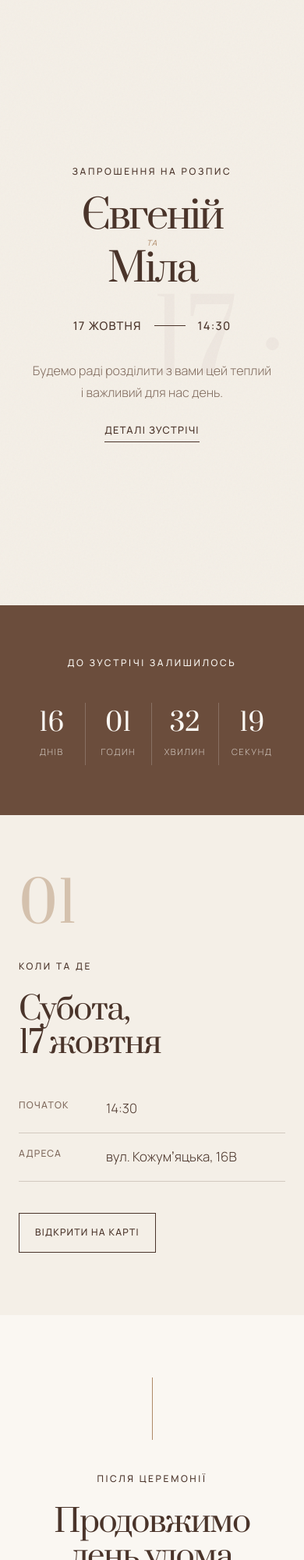
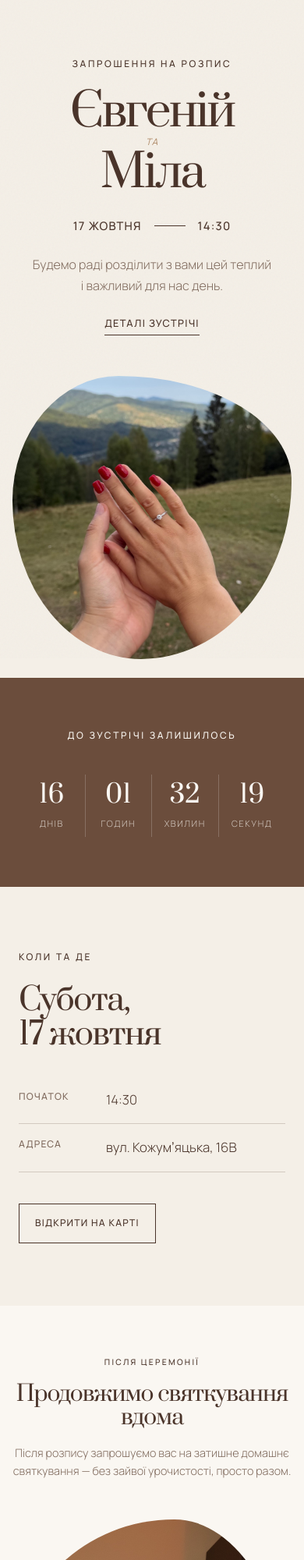
Before and after one commit to molitvinYe/wedding-invitation, a plain HTML site: page index.html in a window 390 px wide. Shown: the top 2000 px of the page at 78% size. Drawn offline with Linux system fonts and the light colour scheme.

Commit message:
Add selected photos to invitation

```diff
--- a/index.html
+++ b/index.html
@@ -25,7 +25,16 @@
   <body>
     <main>
       <section class="hero" aria-labelledby="invitation-title">
-        <div class="hero__ornament" aria-hidden="true">17 · 10</div>
+        <figure class="hero__photo">
+          <img
+            src="assets/hero-ring.jpg"
+            alt="Руки Євгенія та Міли з каблучкою на тлі гір"
+            width="1012"
+            height="1800"
+            fetchpriority="high"
+          />
+        </figure>
+        <div class="hero__content">
           <p class="eyebrow">Запрошення на розпис</p>
           <h1 id="invitation-title">
             <span>Євгеній</span>
@@ -41,6 +50,7 @@
             Будемо раді розділити з вами цей теплий і важливий для нас день.
           </p>
           <a class="text-link" href="#details">Деталі зустрічі</a>
+        </div>
       </section>
 
       <section class="countdown" aria-labelledby="countdown-title">
@@ -54,7 +64,6 @@
       </section>
 
       <section class="details" id="details" aria-labelledby="details-title">
-        <div class="section-number" aria-hidden="true">01</div>
         <div class="details__content">
           <p class="eyebrow">Коли та де</p>
           <h2 id="details-title">Субота,<br />17 жовтня</h2>
@@ -78,19 +87,28 @@
       </section>
 
       <section class="celebration" aria-labelledby="celebration-title">
-        <div class="celebration__line" aria-hidden="true"></div>
+        <div class="celebration__copy">
           <p class="eyebrow">Після церемонії</p>
-        <h2 id="celebration-title">Продовжимо день удома</h2>
+          <h2 id="celebration-title">Продовжимо святкування вдома</h2>
           <p>
             Після розпису запрошуємо вас на затишне домашнє святкування — без зайвої
             урочистості, просто разом.
           </p>
+        </div>
+        <figure class="celebration__photo">
+          <img
+            src="assets/couple-home.jpg"
+            alt="Євгеній та Міла вдома"
+            width="1200"
+            height="1800"
+            loading="lazy"
+          />
+        </figure>
         <p class="gift-note">Найкращий подарунок для нас — ваша присутність. Будь ласка, без подарунків.</p>
       </section>
 
       <section class="dress-code" aria-labelledby="dress-code-title">
         <div class="dress-code__copy">
-          <div class="section-number" aria-hidden="true">02</div>
           <p class="eyebrow">Дрескод</p>
           <h2 id="dress-code-title">Світлі природні відтінки</h2>
           <p>
--- a/styles.css
+++ b/styles.css
@@ -52,25 +52,38 @@ footer {
 }
 
 .hero {
-  position: relative;
   display: grid;
   min-height: 100svh;
-  place-content: center;
+  padding: clamp(2rem, 5vw, 5rem);
+  grid-template-columns: minmax(18rem, 0.82fr) minmax(26rem, 1.18fr);
+  gap: clamp(1.5rem, 3vw, 3.5rem);
+  align-items: center;
   overflow: hidden;
-  text-align: center;
 }
 
-.hero__ornament {
-  position: absolute;
-  top: 50%;
-  left: 50%;
-  z-index: -1;
-  color: rgba(107, 77, 60, 0.045);
-  font-family: var(--serif);
-  font-size: clamp(8rem, 26vw, 24rem);
-  line-height: 0.8;
-  transform: translate(-50%, -50%) rotate(-8deg);
-  white-space: nowrap;
+.hero__photo {
+  width: 100%;
+  max-width: 38rem;
+  height: min(76svh, 47rem);
+  margin: 0;
+  border-radius: 38% 62% 54% 46% / 44% 37% 63% 56%;
+  overflow: hidden;
+}
+
+.hero__photo img {
+  width: 100%;
+  height: 100%;
+  display: block;
+  object-fit: cover;
+  object-position: 50% 61%;
+}
+
+.hero__content {
+  display: grid;
+  width: min(42rem, 100%);
+  padding: clamp(1rem, 3vw, 3rem) 0;
+  place-content: center;
+  text-align: center;
 }
 
 .eyebrow {
@@ -107,6 +120,10 @@ h1 .ampersand {
   font-weight: 400;
   letter-spacing: 0.08em;
   text-transform: uppercase;
+}
+
+.hero__content h1 {
+  font-size: clamp(3.15rem, 6vw, 6.25rem);
 }
 
 .hero__date {
@@ -189,22 +206,14 @@ h1 .ampersand {
 
 .details {
   display: grid;
-  min-height: 45rem;
   padding-block: clamp(5rem, 12vw, 10rem);
-  grid-template-columns: 0.55fr 1fr;
+  grid-template-columns: 1fr;
   align-items: start;
-}
-
-.section-number {
-  color: var(--accent);
-  font-family: var(--serif);
-  font-size: clamp(4rem, 10vw, 9rem);
-  line-height: 1;
-  opacity: 0.45;
 }
 
 .details__content {
   width: min(34rem, 100%);
+  margin-inline: auto;
 }
 
 h2 {
@@ -259,32 +268,49 @@ dd {
 }
 
 .celebration {
+  display: grid;
   padding-block: clamp(5rem, 12vw, 10rem);
   background: var(--paper-light);
-  text-align: center;
+  grid-template-columns: minmax(22rem, 1.2fr) minmax(16rem, 0.8fr);
+  grid-template-areas:
+    "copy photo"
+    "gift photo";
+  gap: clamp(3rem, 8vw, 8rem);
+  align-items: center;
 }
 
-.celebration__line {
-  width: 1px;
-  height: 5rem;
-  margin: 0 auto 2.5rem;
-  background: var(--accent);
+.celebration__copy {
+  grid-area: copy;
 }
 
-.celebration h2,
-.celebration > p:not(.eyebrow) {
-  width: min(42rem, 100%);
-  margin-inline: auto;
+.celebration__photo {
+  height: clamp(28rem, 46vw, 40rem);
+  margin: 0;
+  border-radius: 58% 42% 36% 64% / 46% 58% 42% 54%;
+  grid-area: photo;
+  overflow: hidden;
 }
 
-.celebration > p:not(.eyebrow) {
+.celebration__photo img {
+  width: 100%;
+  height: 100%;
+  display: block;
+  object-fit: cover;
+  object-position: 50% 48%;
+}
+
+.celebration__copy h2,
+.celebration__copy > p:not(.eyebrow) {
+  width: min(42rem, 100%);
+}
+
+.celebration__copy > p:not(.eyebrow) {
   color: var(--muted);
 }
 
 .celebration .gift-note {
-  margin-top: 2.5rem;
-  padding-top: 2rem;
-  border-top: 1px solid var(--line);
+  margin: 0;
+  grid-area: gift;
   color: var(--ink);
   font-family: var(--serif);
   font-size: clamp(1.25rem, 3vw, 1.75rem);
@@ -369,9 +395,40 @@ footer strong span {
   text-transform: uppercase;
 }
 
-@media (max-width: 720px) {
+@media (max-width: 820px) {
   .hero {
-    min-height: 92svh;
+    min-height: 0;
+    padding: 0;
+    grid-template-columns: 1fr;
+    grid-template-rows: auto auto;
+    gap: 0;
+  }
+
+  .hero__content {
+    width: 100%;
+    padding: 4.5rem 1.5rem 3.25rem;
+    order: 1;
+  }
+
+  .hero__content h1 {
+    margin-bottom: 1.75rem;
+    font-size: clamp(3.25rem, 15vw, 4.75rem);
+  }
+
+  .hero__intro {
+    margin-top: 1.5rem;
+  }
+
+  .hero__photo {
+    width: calc(100% - 2rem);
+    max-width: 34rem;
+    height: min(43svh, 23rem);
+    margin: 0 auto 1.5rem;
+    order: 2;
+  }
+
+  .hero__photo img {
+    object-position: 50% 62%;
   }
 
   .countdown__grid {
@@ -392,8 +449,55 @@ footer strong span {
     gap: 2rem;
   }
 
-  .section-number {
-    font-size: 4.5rem;
+  .celebration {
+    padding: 4rem 1rem;
+    grid-template-columns: 1fr;
+    grid-template-areas:
+      "copy"
+      "photo"
+      "gift";
+    gap: 2.25rem;
+    align-items: stretch;
+  }
+
+  .celebration__photo {
+    width: min(100%, 28rem);
+    height: min(112vw, 34rem);
+    min-height: 0;
+    margin-inline: auto;
+  }
+
+  .celebration__photo img {
+    object-position: 50% 50%;
+  }
+
+  .celebration__copy {
+    width: min(32rem, 100%);
+    margin-inline: auto;
+    align-self: center;
+    text-align: center;
+  }
+
+  .celebration__copy .eyebrow {
+    margin-bottom: 1rem;
+    font-size: 0.65rem;
+  }
+
+  .celebration__copy h2 {
+    margin-bottom: 1.25rem;
+    font-size: clamp(1.75rem, 7vw, 2.35rem);
+  }
+
+  .celebration__copy > p:not(.eyebrow) {
+    font-size: 0.9rem;
+    line-height: 1.55;
+  }
+
+  .celebration .gift-note {
+    width: min(32rem, 100%);
+    margin: 0 auto;
+    font-size: 1.05rem;
+    text-align: center;
   }
 
   .dress-code {
@@ -410,13 +514,14 @@ footer strong span {
 }
 
 @media (prefers-reduced-motion: no-preference) {
-  .hero > * {
+  .hero__content > * {
     animation: appear 900ms ease both;
   }
 
-  .hero h1 { animation-delay: 100ms; }
-  .hero__date { animation-delay: 200ms; }
-  .hero__intro, .hero .text-link { animation-delay: 300ms; }
+  .hero__content h1 { animation-delay: 100ms; }
+  .hero__content .hero__date { animation-delay: 200ms; }
+  .hero__content .hero__intro,
+  .hero__content .text-link { animation-delay: 300ms; }
 
   @keyframes appear {
     from { opacity: 0; transform: translateY(0.8rem); }
```
Also changed, not shown: assets/couple-home.jpg (added), assets/hero-ring.jpg (added). Lines whose indentation alone changed are shown as unchanged.
